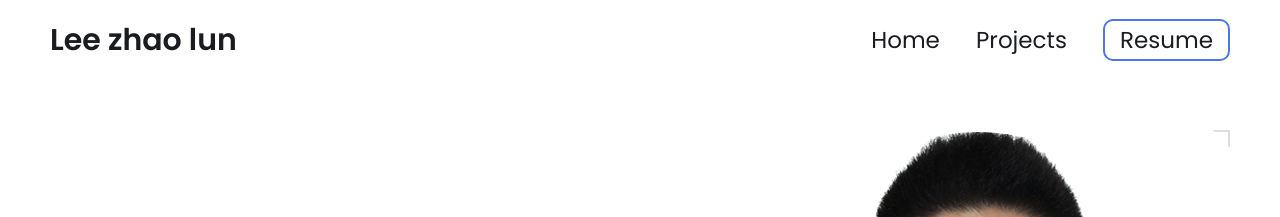
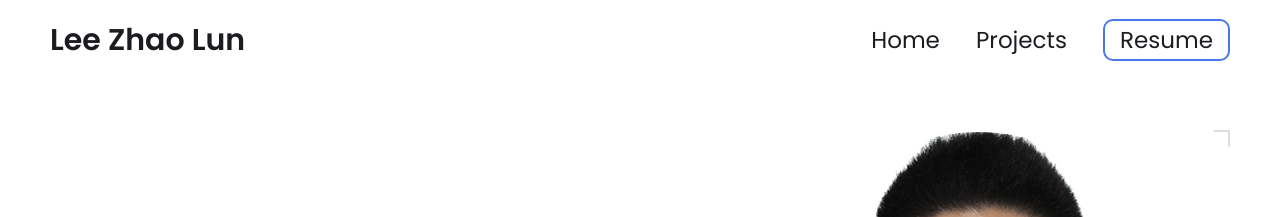
Before and after one commit to LeeZhaoLun2000/LeeZhaoLun.github.io, a Jekyll site: the page built from index.html, in a window 1280 px wide and 900 px high. Shown: the top 217 px of the window. Built offline with Jekyll 4.4.1, drawn with Linux system fonts in a browser that asks for light colours.

```diff
--- a/_config.yml
+++ b/_config.yml
@@ -12,7 +12,7 @@ title: Lee Zhao Lun's Portfolio # This is what shows up in the tab of the browse
 
 
 # Hero Section
-name: Lee zhao lun
+name: Lee Zhao Lun
 #headline: headline message
 description: >- # dont remove this line. this will ignore all new lines until the next section
   Currently a Robotics Systems student at SIT, passionate about building intelligent machines. My focus is on practical robotics applications, from autonomous navigation to industrial automation. I enjoy working with ROS, embedded systems, and AI for robotics, always looking to bridge theory with real-world solutions.
```
